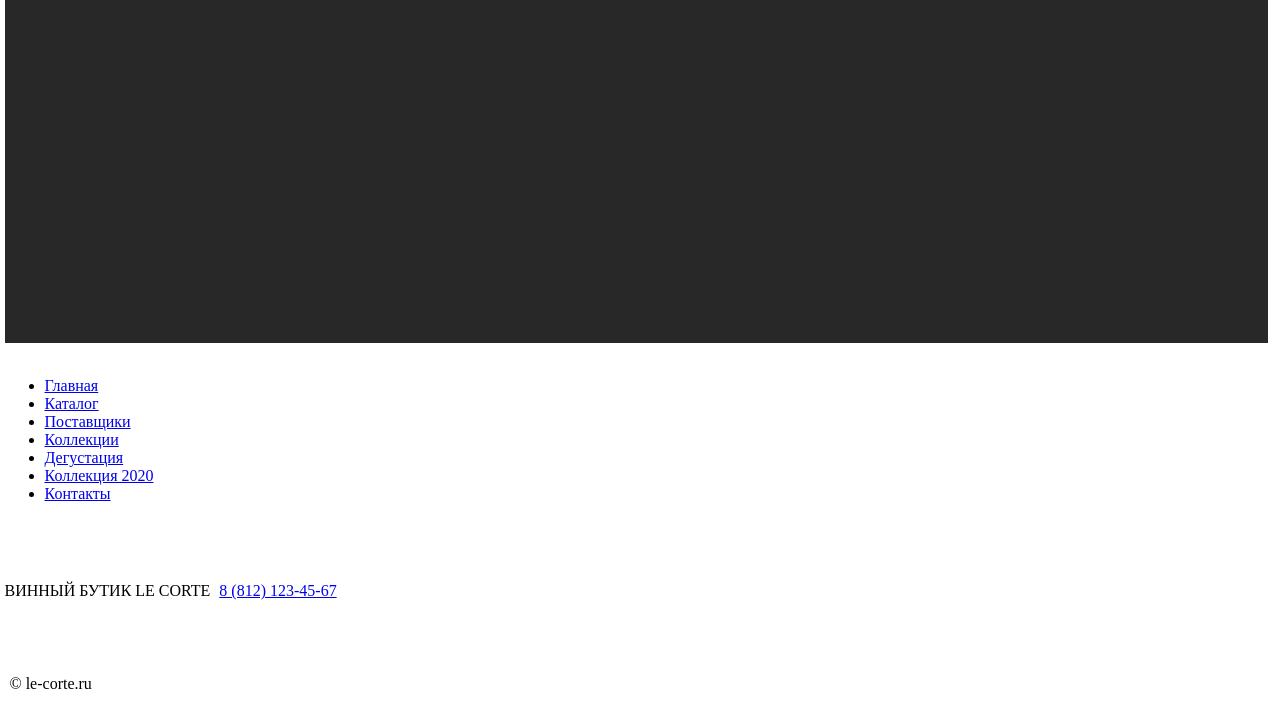
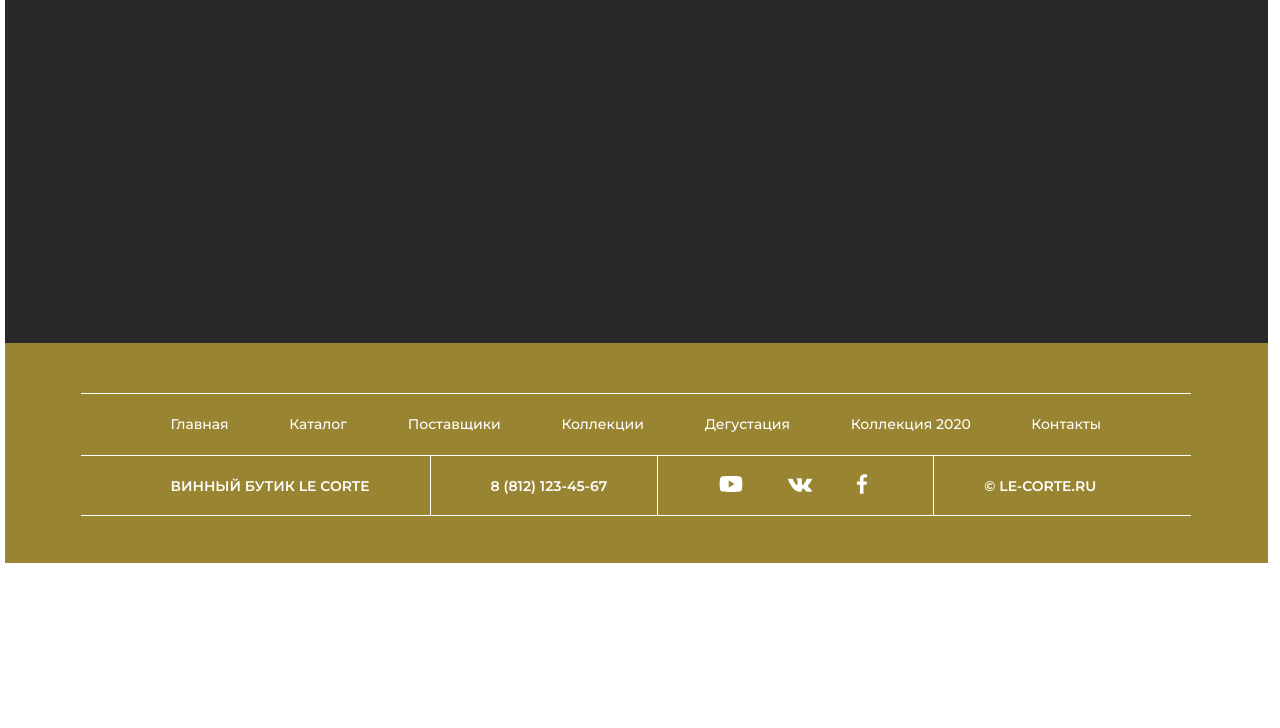
Before and after one commit to peklos/Wine, a plain HTML site: page index.html in a window 1280 px wide. Shown: the part 2908-3636 px from the top of the page. After the commit the page ends 3473 px from the top, so only its background shows below. Drawn offline with nearby package versions, Linux system fonts and the light colour scheme; a web font is replaced by a local one.

Commit message:
Update style.css

```diff
--- a/style.css
+++ b/style.css
@@ -30,7 +30,20 @@ html {
 }
 
 body {
-	height: 4000px;
+	height: 3773px;
+}
+
+
+@media (max-width: 1600px) {
+	body {
+		height: 3614px;
+	}
+}
+
+@media (max-width: 1280px) {
+	body {
+		height: 3465px;
+	}
 }
 
 header {
@@ -492,7 +505,7 @@ header {
 }
 
 .TBC-border-content {
-	display: flex;
+	display: flex;/*влэд🤙🤙😈😈*/
 }
 
 .TBC-img1 {
@@ -627,3 +640,149 @@ header {
 	transition: .13s;
 	text-shadow: 0px 0px 10px white;
 }
+
+/*rozbani telegra*/
+
+footer {
+	width: 1903px;
+	height: 220px;
+	background-color: #998431;
+	/*margin-top: -16px;*/
+}
+
+@media (max-width: 1600px) {
+	footer {
+		width: 1583px;
+	}
+}
+
+@media (max-width: 1280px) {
+	footer {
+		width: 1263px;
+	}
+}
+
+.footer-content {
+	/*border: solid;*/
+	width: 1111px;
+	height: 220px;
+	margin: 0 auto;
+}
+
+.footer-content-svg1{
+	margin-top: 50px;
+}
+
+.footer-content-svg2{
+	display: flex;
+	position: relative;
+	top: 20px;
+}
+
+.footer-navbar-menu {
+	list-style-type: none;
+	display: flex;
+	justify-content: space-between;
+	align-items: center;
+	padding:  0;
+	margin: 16px 60px 0px 60px;
+}
+
+.footer-navbar-menu li a{
+	font-family: 'Montserrat';
+	font-style: normal;
+	font-weight: 500;
+	font-size: 14px;
+	line-height: 150%;
+	text-align: center;
+	color: #FFFFFF;
+	text-decoration: none;
+	padding: 22px 30.5px 22px 30px;
+	transition: all .2s ease-Out;
+}
+
+.footer-navbar-menu li a:hover {
+	background-color: white;
+	color: black;
+	font-weight: 500;
+}
+
+.footer-contacts {
+	display: flex;
+}
+
+.FC-span1 {
+	font-family: 'Montserrat';
+	font-style: normal;
+	font-weight: 600;
+	font-size: 14px;
+	line-height: 150%;
+	text-align: center;
+	text-transform: uppercase;
+	color: #FFFFFF;
+	display: flex;
+	margin-top: 40px;
+	margin-left: 90px;
+}
+
+.footer-content-svg3 {
+	display: flex;
+	margin-top: 20px;
+	margin-left: 60px;
+}
+
+.footer-contacts-num {
+	display: flex;
+	margin-top: 40px;
+	font-family: 'Montserrat';
+	font-style: normal;
+	font-weight: 600;
+	font-size: 14px;
+	line-height: 150%;
+	text-align: center;
+	text-transform: uppercase;
+	color: #FFFFFF;
+	text-decoration: none;
+	margin-left: 60px;
+	margin-right: 50px;
+}
+
+.footer-content-svg4 {
+	margin-top: 20px;
+}
+
+.footer-svg-contacts {
+	margin-top: 35px;
+	margin-left: 60px;
+}
+
+.footer-svg-contacts-svg {
+	margin-right: 40px;
+}
+
+.FSCS3 {
+	margin-bottom: 3px;
+}
+
+.footer-content-svg5 {
+	margin-top: 20px;
+	margin-left: 25px;
+}
+
+.FC-span2 {
+	font-family: 'Montserrat';
+	font-style: normal;
+	font-weight: 600;
+	font-size: 14px;
+	line-height: 150%;
+	text-align: center;
+	text-transform: uppercase;
+	color: #FFFFFF;
+	display: flex;
+	margin-top: 40px;
+	margin-left: 50px;
+}
+
+.footer-content-svg6 {
+	display: flex;
+}
```
